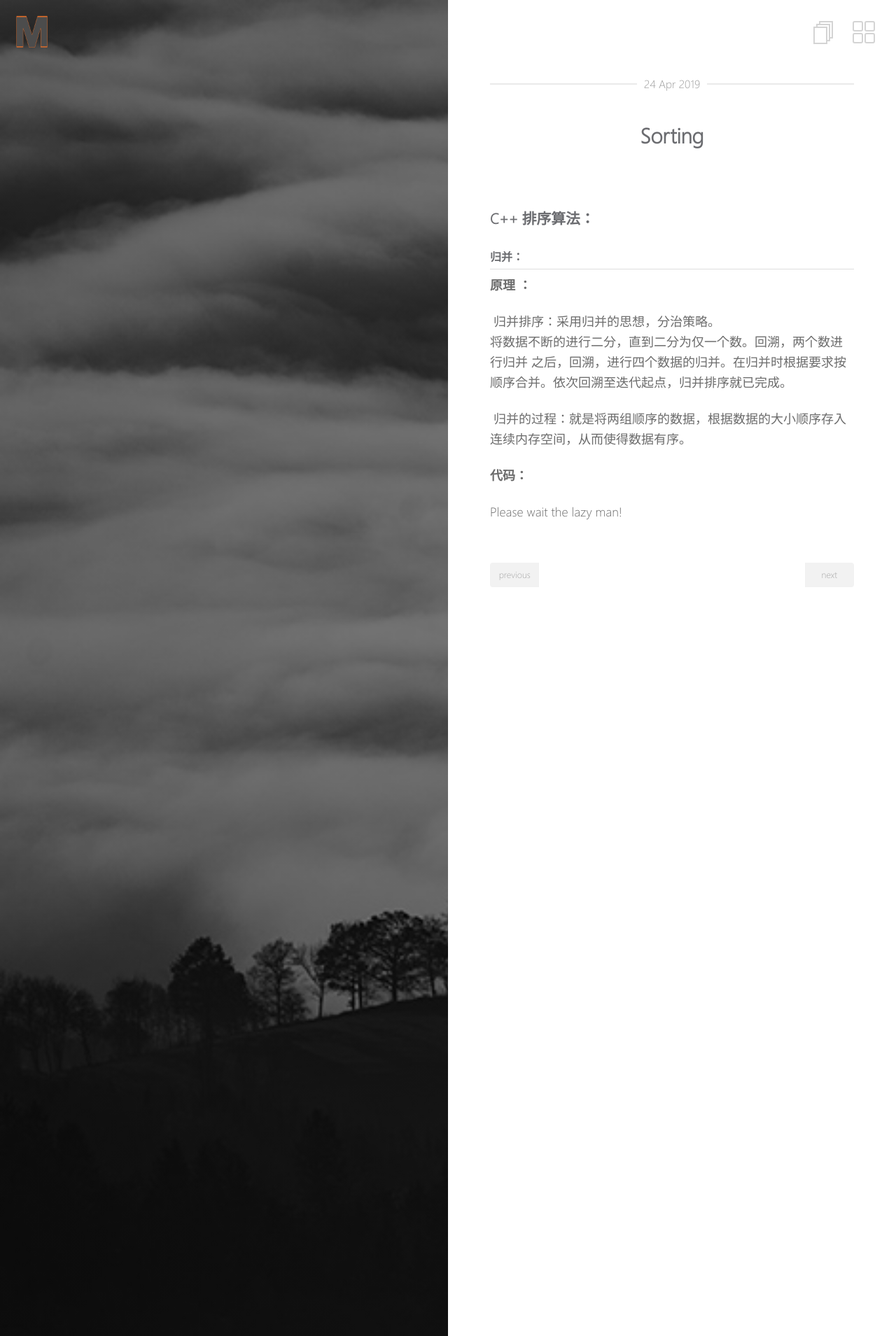
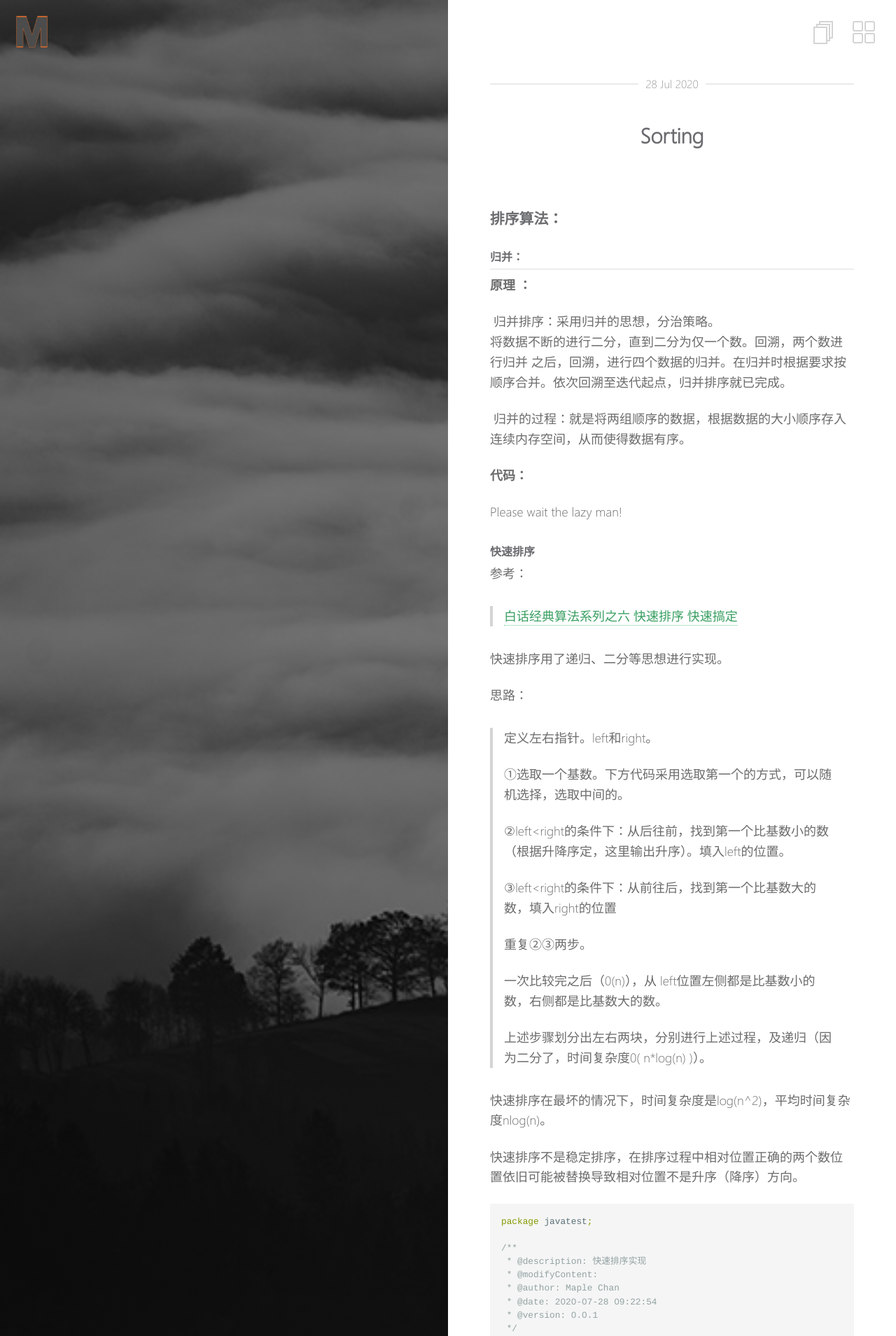
Before and after one commit to Maple-Chan/Maple-Chan.github.io, a Jekyll site: the page built from _posts/2019-04-24-C++ Sorting.md, in a window 1280 px wide. Shown: the top 1909 px of the page at 70% size. Built offline with Jekyll 4.4.1, drawn with Linux system fonts in a browser that asks for light colours; some of the changed text lies outside the part shown.

Commit message:
加入快排

````diff
--- a/_posts/2019-04-24-C++ Sorting.md
+++ b/_posts/2019-04-24-C++ Sorting.md
@@ -1,16 +1,15 @@
 ---
 layout: post
 title:  "Sorting"
-date:   2019-04-24
+date:   2020-07-28
 excerpt: "Sorting is pretty important in Algorithm"
 tag:
-- C++
 - Algorithm
 ---
 
 <center><H2><b>Sorting</b></H2></center><br>
 
-### C++ 排序算法：
+### 排序算法：
 
 #### **归并：**
 
@@ -26,3 +25,92 @@ tag:
 
 
 Please wait the lazy man!
+
+
+
+
+
+
+
+#### 快速排序
+
+参考：
+
+> [白话经典算法系列之六 快速排序 快速搞定](https://blog.csdn.net/morewindows/article/details/6684558)
+
+快速排序用了递归、二分等思想进行实现。
+
+思路：
+
+> 定义左右指针。left和right。
+>
+> ①选取一个基数。下方代码采用选取第一个的方式，可以随机选择，选取中间的。
+>
+> ②left<right的条件下：从后往前，找到第一个比基数小的数（根据升降序定，这里输出升序）。填入left的位置。
+>
+> ③left<right的条件下：从前往后，找到第一个比基数大的数，填入right的位置
+>
+> 重复②③两步。
+>
+> 一次比较完之后（0(n)），从 left位置左侧都是比基数小的数，右侧都是比基数大的数。
+>
+> 上述步骤划分出左右两块，分别进行上述过程，及递归（因为二分了，时间复杂度0( n*log(n) )）。
+
+快速排序在最坏的情况下，时间复杂度是log(n^2)，平均时间复杂度nlog(n)。
+
+快速排序不是稳定排序，在排序过程中相对位置正确的两个数位置依旧可能被替换导致相对位置不是升序（降序）方向。
+
+```java
+package javatest;
+
+/**
+ * @description: 快速排序实现
+ * @modifyContent:
+ * @author: Maple Chan
+ * @date: 2020-07-28 09:22:54
+ * @version: 0.0.1
+ */
+public class SortQuickSort {
+    /**
+     * 对数组进行快速排序,升序
+     */
+    public static void main(String[] args) {
+        int[] nums = { 72, 6, 57, 88, 60, 42, 83, 73, 48, 85, };
+
+        SortQuickSort sort = new SortQuickSort();
+        sort.quickSort(nums, 0, nums.length - 1);
+    }
+
+    public void quickSort(int[] nums, int leftSide, int rightSide) {
+        // 思路，二分。
+        if (leftSide >= rightSide) {
+            return;
+        }
+        int left = leftSide;
+        int right = rightSide;
+
+        int pivot = nums[left];
+
+        while (left < right) {
+
+            while (left < right && nums[right] > pivot) {
+                right--;
+            }
+            if (left < right) {
+                nums[left] = nums[right];
+            }
+
+            while (left < right && nums[left] <= pivot) {
+                left++;
+            }
+            if (left < right) {
+                nums[right] = nums[left];
+            }
+        }
+        nums[left] = pivot;
+
+        quickSort(nums, leftSide, left - 1);
+        quickSort(nums, left + 1, rightSide);
+    }
+}
+```
````
